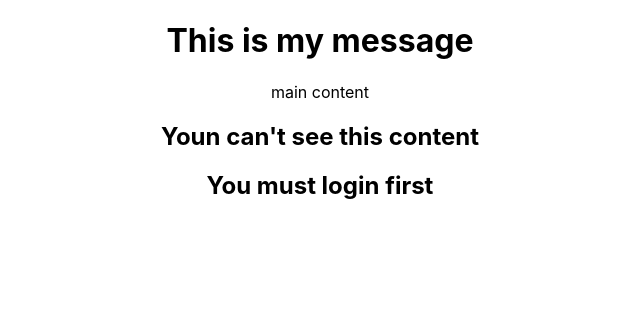
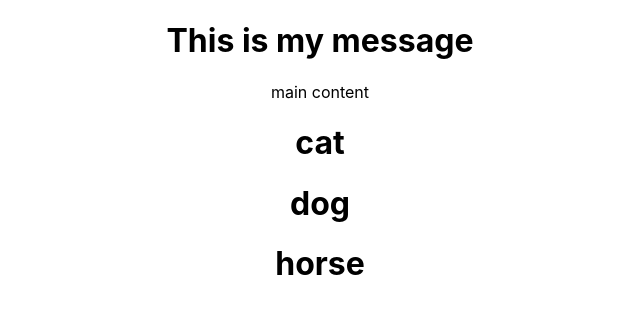
Before and after one commit to plo750/ReactDjangoFullStack-firest-react-app, a React (Create React App) app: page / in a window 1280 px wide. Shown: the top 314 px of the page, without its empty margins (320-960 px from the left). Built offline with nearby package versions, Linux system fonts and the light colour scheme.

Commit message:
S04-50 Loops and keys

```diff
--- a/src/App.js
+++ b/src/App.js
@@ -22,7 +22,7 @@
         <Header info="This is my message" />
         <p>main content</p>
         <Footer trademark="Page made by Pedro" myAlert={createAlert}/>
-        { /* <ShowMessage toShow={false}/> */ }
+        { /* <ShowMessage toShow={false}/> */  }
       </div>
     );
 }
--- a/src/Components/footer.js
+++ b/src/Components/footer.js
@@ -33,26 +33,21 @@
 
   // Override render function
   render() {
+
+    const animals = ['cat', 'dog', 'horse']
+
     return (
       <React.Fragment>
-        { this.state.isLogin ? (
-          <React.Fragment>
-            {/* <h2 onClick={this.createAlert}> */}
-            <h2 onClick={this.props.myAlert}>
-              {this.props.trademark}
-            </h2>
-            <input value={this.state.name}
-            onChange={this.changed} type="text" />
-          </React.Fragment>
-        ): (
-            <React.Fragment>
-              {/* <h2 onClick={this.createAlert}> */}
-              <h2>Youn can't see this content</h2>
-              <h2>You must login first</h2>
-            </React.Fragment>
-          )
+        {
+          animals.map( animal => {
+            return (
+              <div key={animal}>
+                { /* Need a unique key in high level */ }
+                <h1>{animal}</h1>
+              </div>
+              );
+          })
         }
-
       </React.Fragment>
     )
   }
```
